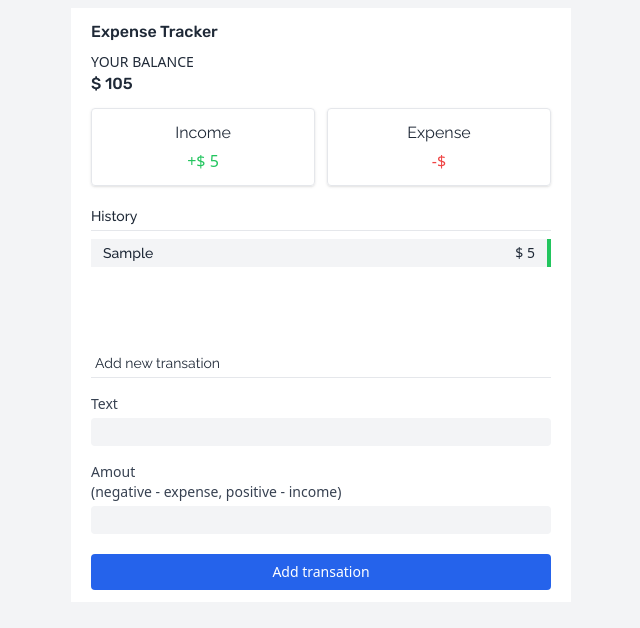
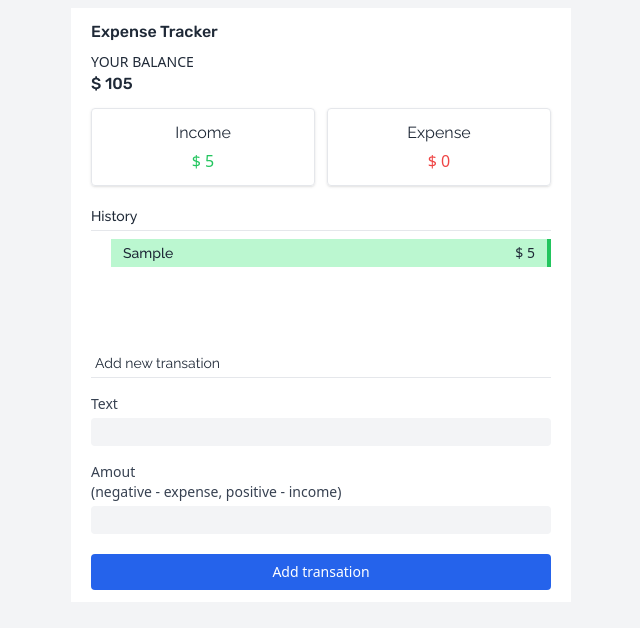
Before and after one commit to mdarmanbd/expense_tracker_vue, a Vue app: page / in a window 1280 px wide. Both pictures are taken after typing "Sample", "5" into the empty fields and a click on the button "Add transation". Shown: the top 628 px of the page, without its empty margins (319-959 px from the left). Built offline with nearby package versions, Linux system fonts and the light colour scheme.

Commit message:
complete the functionality

```diff
--- a/src/components/Home.vue
+++ b/src/components/Home.vue
@@ -1,13 +1,5 @@
 <script setup>
-import { ref, reactive, watch } from 'vue';
-
-// const incomeHistory = reactive([
-//     {
-//     id:0,
-//     name: 'food',
-//     amount: 20,
-//     },
-// ]);
+import { ref, reactive, watch, computed } from 'vue';
 
 
 const addItemParse = JSON.parse(localStorage.getItem("addItem")) || []
@@ -15,6 +7,7 @@ const addItem = reactive(addItemParse);
 const itemName = ref('')
 const itemAmount = ref()
 const balance = ref(100)
+
 
 const submitBtn = () => {
    if(itemName.value === '' || itemAmount.value === ''){
@@ -25,7 +18,6 @@ const submitBtn = () => {
             name : itemName.value,
             amount : itemAmount.value
         })
-
         localStorage.setItem("addItem", JSON.stringify(addItem))
         itemName.value = ''
         itemAmount.value = ''
@@ -33,22 +25,37 @@ const submitBtn = () => {
 
 }
 
-const income = () => {
-    let incomeAmout = 0
-    for(let i = 0 ; i<addItem.length; i++){
-       const amount = addItem[i].amount
-       incomeAmout+=amount
+
+const positiveNumber = computed (()=>{
+    let total = 0
+    for(let item of addItem){
+        if(item.amount > 0){
+            total = total + item.amount
+        }
     }
+    return total
+})
 
-    return incomeAmout
-}
+const negativeNumber = computed(()=>{
+    let total = 0
+    for(let item of addItem){
+        if(item.amount<0){
+            total+=item.amount
+        }
+    }
+    return total
+})
 
-const expense = () => {
+const totalBalnce = computed(() => {
+   return balance.value + positiveNumber.value + negativeNumber.value
+})
 
-}
+const removeItem = (item) => {
+    let i = addItem.indexOf(item)
 
-const totalBalnce = () => {
-   return balance.value + income()
+    const remove = addItem.splice(i, 1)
+    localStorage.setItem("addItem", JSON.stringify(addItem))
+    return remove
 }
 
 // watch (addItem, (value) => {
@@ -65,24 +72,25 @@ const totalBalnce = () => {
         <div class="w-[500px] m-auto bg-white py-3 px-5">
             <h4 class="text-base font-medium text-gray-800 ">Expense Tracker</h4>
             <h6 class="text-sm font-normal text-gray-800 mt-2">YOUR BALANCE</h6>
-            <h3 class="text-base font-medium text-gray-800 ">$ {{ totalBalnce() }}</h3>
+            <h3 class="text-base font-medium text-gray-800 ">$ {{ totalBalnce }}</h3>
             <div class="w-full grid grid-cols-2 gap-3 mt-3 ">
                 <div class="text-center shadow py-3 border rounded">
                     <p class="capitalize text-base font-normal text-gray-800">income</p>
-                    <span class="text-green-500 text-base font-medium block pt-1">+$ {{ income() }}</span>
+                    <span class="text-green-500 text-base font-medium block pt-1">$ {{ positiveNumber }}</span>
                 </div>
                 <div class="text-center shadow py-3 border rounded">
                     <p class="capitalize text-base font-normal text-gray-800">expense</p>
-                    <span class="text-red-500 text-base font-medium block pt-1">-$</span>
+                    <span class="text-red-500 text-base font-medium block pt-1">$ {{ negativeNumber }} </span>
                 </div>
             </div>
             <p class="mt-5 text-gray-800 text-sm font-medium border-b pb-1">History</p>
             <div class="h-[110px] overflow-y-auto">
                 <div v-for="(item, index) in addItem" :key="index">
-                    <div class=" mt-2 mb-1 flex items-center py-1 px-3 bg-gray-100 relative group border-r-4 border-r-green-500">
-                        <img class="absolute -left-5 py-1 bg-red-50 z-0 invisible group-hover:z-10 group-hover:visible cursor-pointer" src="../svg/cross.svg">
+                    <div class="mt-2 ml-5 relative group mb-1 flex items-center py-1 px-3 bg-gray-100 border-r-4 " :class="item.amount > 0 ? 'bg-green-200 border-r-green-500' : 'bg-red-200 border-r-red-500'">
+                        <img @click="removeItem(item)" class="absolute z-0 invisible group-hover:visible group-hover:z-10 hover:bg-red-100 bg-red-50 -left-5 top-0 py-1 cursor-pointer" src="../svg/cross.svg">
                         <p class="text-sm font-medium text-gray-800 capitalize">{{ item.name }}</p>
                         <h6 class="text-sm font-medium text-gray-800 ml-auto"> $ {{ item.amount }} </h6>
+
                     </div>
                 </div>
             </div>
```
